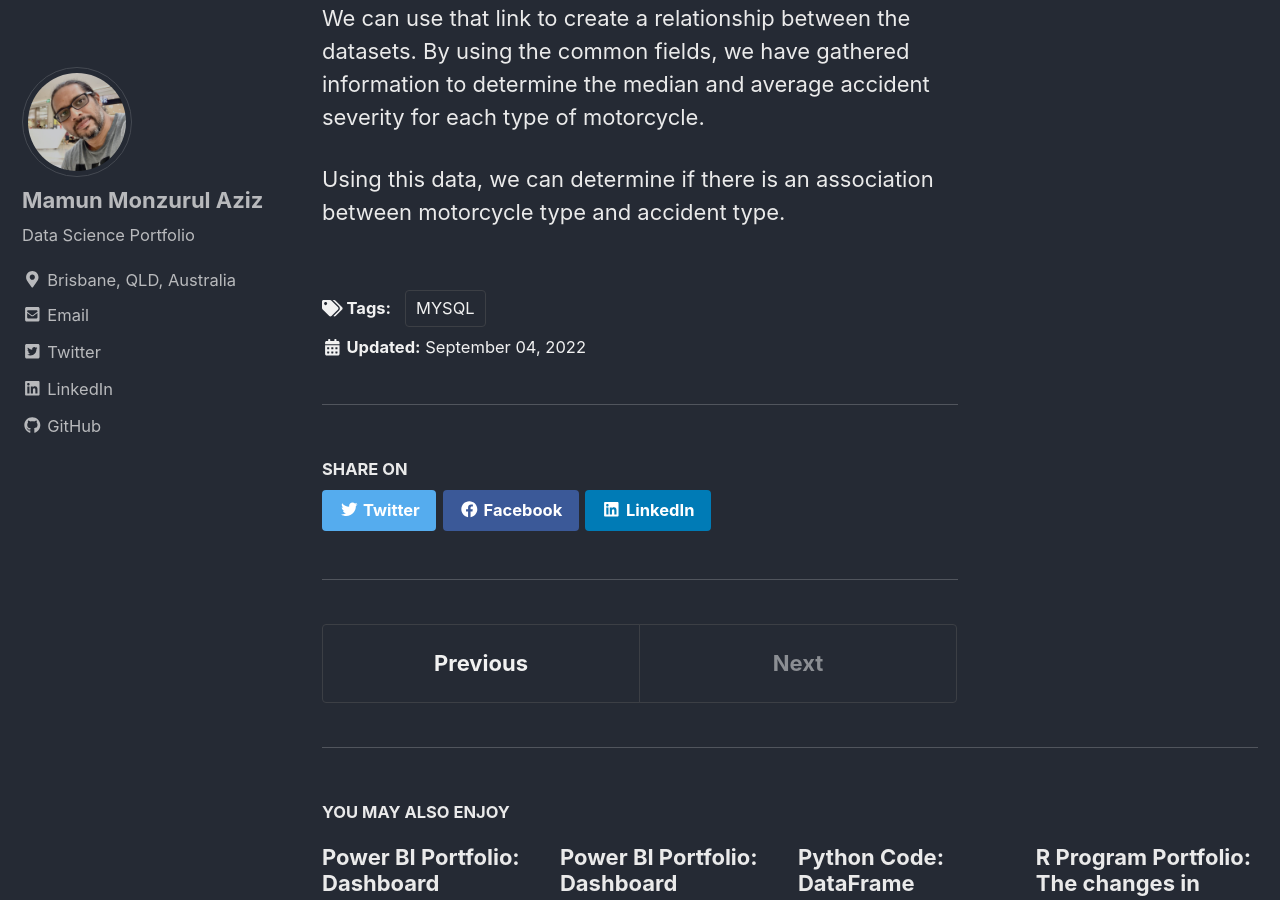
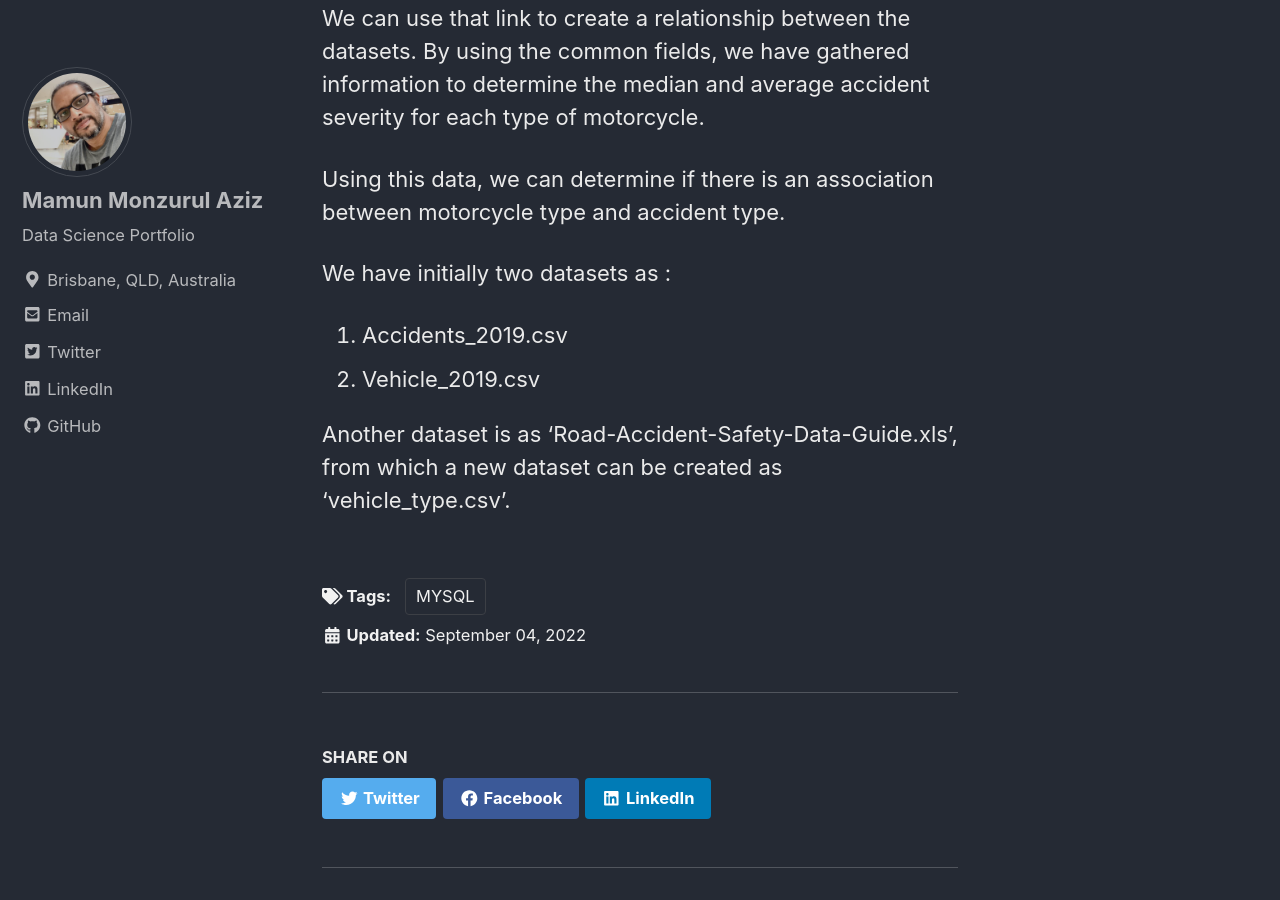
Before and after one commit to mamunmaziz/mamunmaziz.github.io, a Jekyll site: the page built from _posts/2022-09-04-MYSQL Protfolio.md, in a window 1280 px wide and 900 px high, scrolled down 6431 px. Built offline with Jekyll 4.4.1, drawn with Linux system fonts in a browser that asks for light colours; cached includes are drawn as plain includes; nearby versions of some CDN libraries.

Commit message:
Update 2022-09-04-MYSQL Protfolio.md

```diff
--- a/_posts/2022-09-04-MYSQL Protfolio.md
+++ b/_posts/2022-09-04-MYSQL Protfolio.md
@@ -120,3 +120,9 @@ We used road safety data for year 2019 published by the UK government at their o
 Three fields were used from those datasets: accident severity, accident index, and vehicle type. There is also a file that contains definitions of data types and descriptions of vehicle types. The accident index connects the databases. We can use that link to create a relationship between the datasets. By using the common fields, we have gathered information to determine the median and average accident severity for each type of motorcycle.
 
 Using this data, we can determine if there is an association between motorcycle type and accident type.
+
+We have initially two datasets as :
+1.	Accidents_2019.csv
+2.	Vehicle_2019.csv
+
+Another dataset is as 'Road-Accident-Safety-Data-Guide.xls', from which a new dataset can be created as 'vehicle_type.csv'.
```
